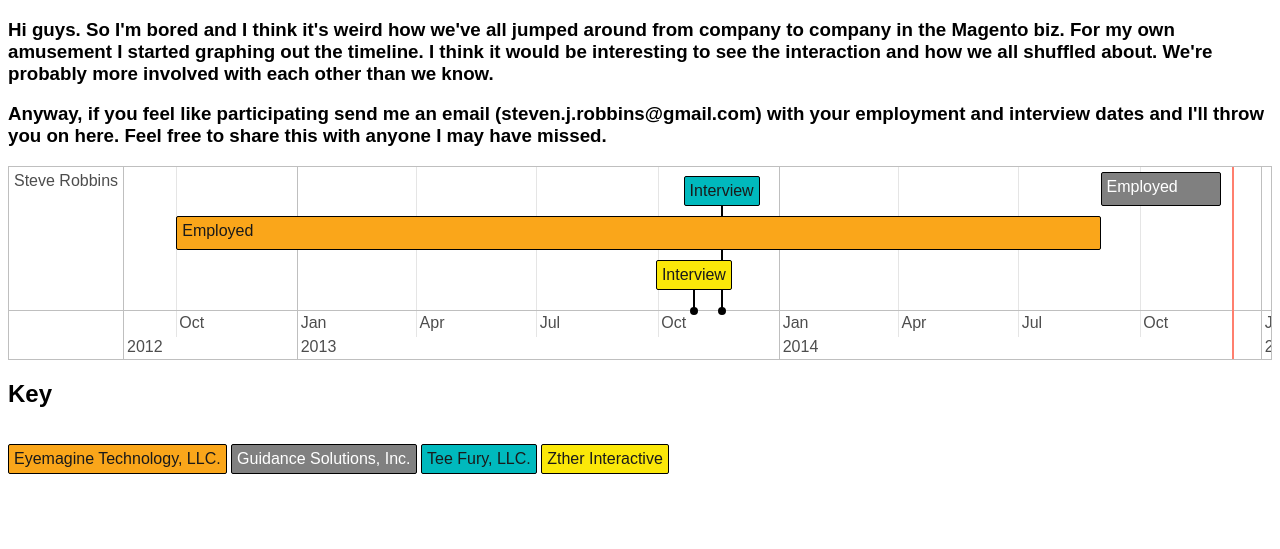
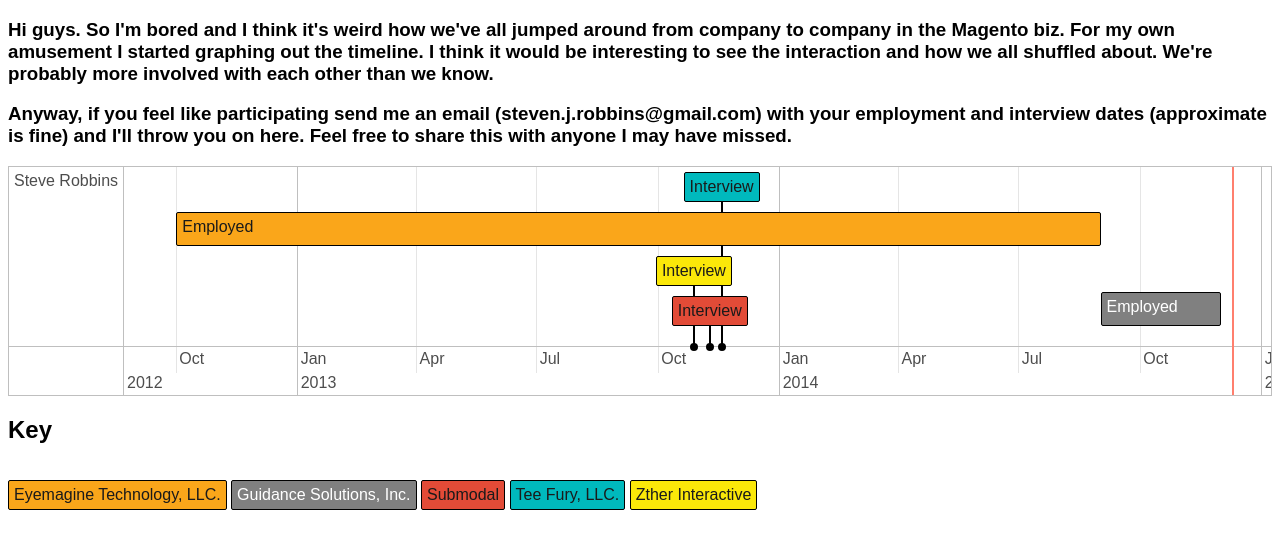
Before and after one commit to steverobbins/blog.steverobbins.com, a Jekyll site: the page timeline.html, which Jekyll copies as it is, in a window 1280 px wide. Shown: the top 549 px of the page. Built offline with Jekyll 4.4.1, drawn with Linux system fonts in a browser that asks for light colours.

Commit message:
adding submodal for steve

```diff
--- a/timeline.html
+++ b/timeline.html
@@ -18,6 +18,10 @@
                 border: 1px solid black;
                 color: white;
             }
+            .vis.timeline .item.submodal {
+                background: #e24b37;
+                border: 1px solid black;
+            }
             .vis.timeline .item.teefury {
                 background: #00b9bd;
                 border: 1px solid black;
@@ -32,7 +36,7 @@
     </head>
     <body>
         <h3>Hi guys.  So I'm bored and I think it's weird how we've all jumped around from company to company in the Magento biz.  For my own amusement I started graphing out the timeline.  I think it would be interesting to see the interaction and how we all shuffled about.  We're probably more involved with each other than we know.</h3>
-        <h3>Anyway, if you feel like participating send me an email (steven.j.robbins@gmail.com) with your employment and interview dates and I'll throw you on here.  Feel free to share this with anyone I may have missed.</h3>
+        <h3>Anyway, if you feel like participating send me an email (steven.j.robbins@gmail.com) with your employment and interview dates (approximate is fine) and I'll throw you on here.  Feel free to share this with anyone I may have missed.</h3>
         <div id="visualization"></div>
         <script type="text/javascript">
             // DOM element where the Timeline will be attached
@@ -58,6 +62,12 @@
             items.add({
               group: 0,
               content: 'Interview',
+              start: '2013-11-09',
+              className: 'submodal'
+            });
+            items.add({
+              group: 0,
+              content: 'Interview',
               start: '2013-11-18',
               className: 'teefury'
             });
@@ -77,6 +87,7 @@
             <h2>Key</h2>
             <p class="item range eyemagine">Eyemagine Technology, LLC.</p>
             <p class="item range guidance">Guidance Solutions, Inc.</p>
+            <p class="item range submodal">Submodal</p>
             <p class="item range teefury">Tee Fury, LLC.</p>
             <p class="item range zther">Zther Interactive</p>
         </div>
```
